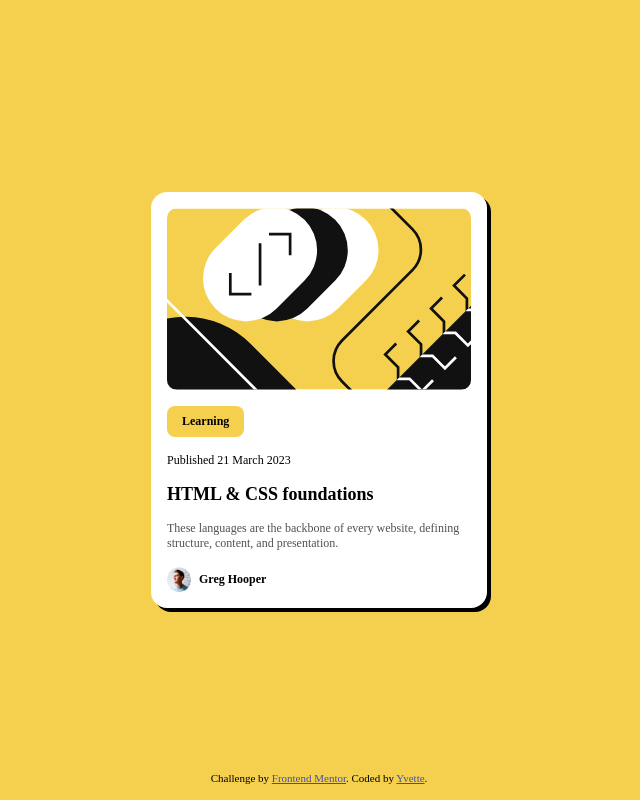
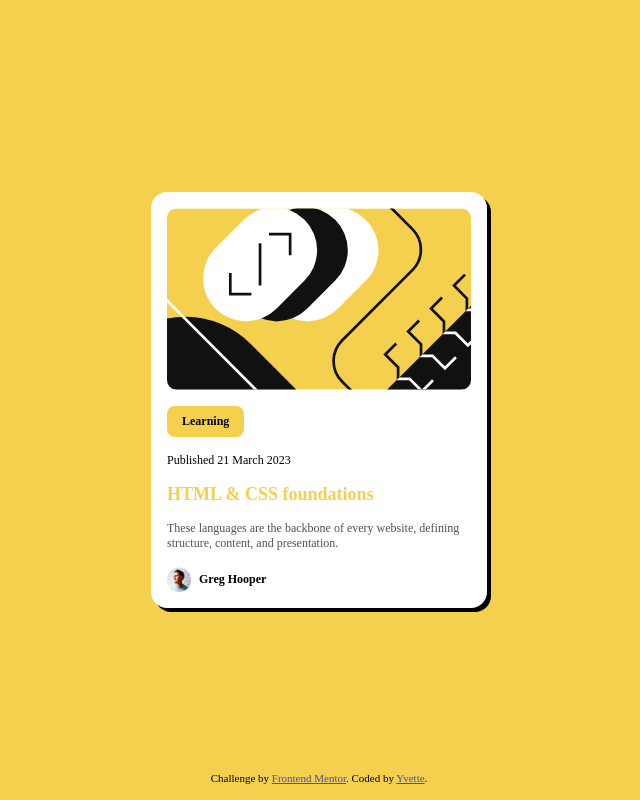
Before and after one commit to yvette-chica/frontend_mentor_challenges, a plain HTML site: page blog-preview-card-main/index.html in a window 1280 px wide. In both pictures the pointer is over the element 640 px from the left and 494 px from the top of the page. Shown: the whole page, without its empty margins (321-961 px from the left). Drawn offline with Linux system fonts and the light colour scheme.

Commit message:
Add hover state to article title

```diff
--- a/blog-preview-card-main/styles.css
+++ b/blog-preview-card-main/styles.css
@@ -53,6 +53,10 @@ body {
             font-size: 18px;
             margin: 0px;
         }
+        .article-title:hover {
+            color: var(--bg-color);
+            cursor: pointer;
+        }
 
         .article-description {
             color: var(--description-color);
```
